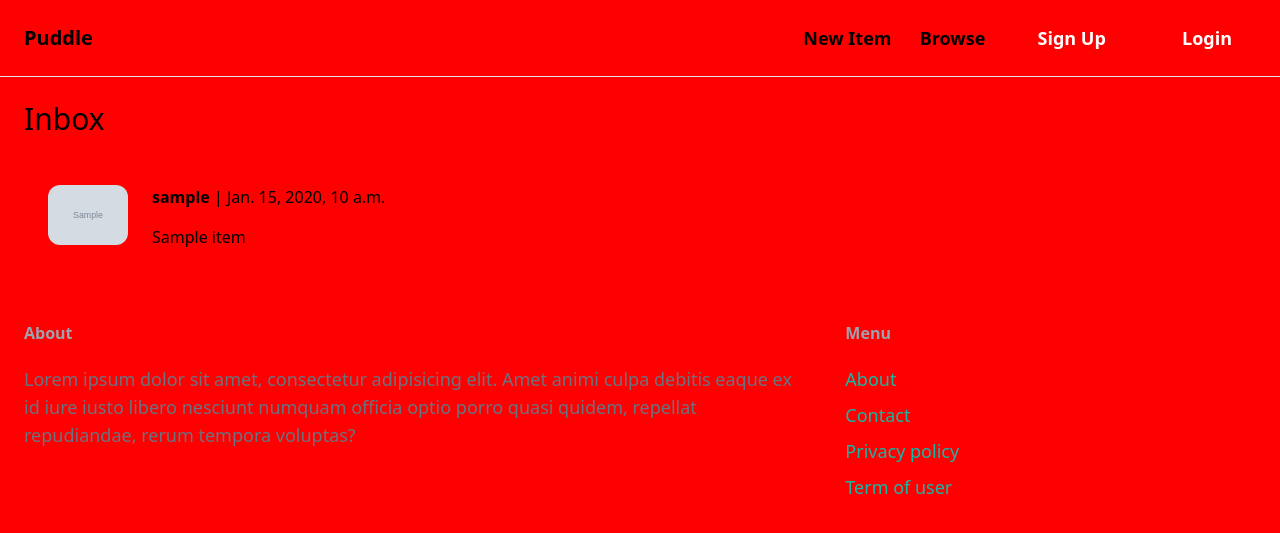
After one commit to Mmdaqajan/django_marketplace, a Django app: template conversation/templates/conversation/inbox.html in a window 1280 px wide. The commit adds this page. Shown: the top 533 px of the page. Run offline with Django 3.2, Linux system fonts and the light colour scheme; the template is opened without the code that fills it: most values are stand-ins (such as "Sample title", 1, 10 or a date in 2020); grey boxes marked "Sample" are stand-in pictures; some libraries are stand-ins or nearby versions.

Commit message:
continue coding conversation app - problem in both pages

```diff
--- /dev/null
+++ b/conversation/templates/conversation/inbox.html
@@ -0,0 +1,36 @@
+{% extends 'shared/base.html' %}
+
+{% block title %}
+	Inbox
+{% endblock %}
+
+{% block content %}
+	<h1 class="mb-6 text-3xl">Inbox</h1>
+
+
+    <div class="space-y-6">
+        {% for conversation in conversations %}
+            <a href="#">
+                <div class="p-6 flex bg-gray-100 rounded-xl">
+                    <div class="pr-6">
+                        <img src="{{ conversation.item.image.url }}" alt="{{ conversation.item.name }}" class="w-20 rounded-xl">
+                    </div>
+
+                    <div>
+                        {% for member in conversation.members %}
+                            {% if member != request.user %}
+                                <p class="mb-4">
+                                    <strong>{{ member.username }}</strong> | {{ conversation.modified_at }}
+                                </p>
+                                <p>{{ conversation.item.name }}</p>
+                            {% endif %}
+                        {% endfor %}
+
+                    </div>
+                </div>
+            </a>
+        {% endfor %}
+
+    </div>
+
+{% endblock %}
--- a/core/templates/core/detail.html
+++ b/core/templates/core/detail.html
@@ -36,7 +36,7 @@
                         </a>
                     </div>
                 {% else %}
-                    <a href="#" class="inline-block mt-5 px-6 py-3 text-lg font-semibold bg-teal-500 text-white rounded-xl hover:bg-teal-700">
+                    <a href="{% url 'conversation:new' item.id %}" class="inline-block mt-5 px-6 py-3 text-lg font-semibold bg-teal-500 text-white rounded-xl hover:bg-teal-700">
                         Contact Seller
                     </a>
                 {% endif %}
--- a/django_marketplace/urls.py
+++ b/django_marketplace/urls.py
@@ -13,7 +13,8 @@ from core.forms import LoginFrom
 urlpatterns = [
     path('', index, name='index_page'),
     path('browse/', browse, name='browse_page'),
-    path('dashboard', include('dashboard.urls'), name='dashboard'),
+    path('dashboard', include('dashboard.urls')),
+    path('inbox/', include('conversation.urls')),
     path('contact/', index, name='contact_page'),
     path('signup/', signup, name='signup_page'),
     path('new-item/', new, name='new_item_page'),
--- a/templates/shared/base.html
+++ b/templates/shared/base.html
@@ -17,7 +17,7 @@
             <a href="{% url 'browse_page' %}" class="text-lg font-semibold hover:text-gray-500">Browse</a>
 
            {% if request.user.is_authenticated %}
-                <a href="{% url 'signup_page' %}" class="px-6 py-3 bg-teal-500 font-semibold text-white text-lg rounded-xl hover:bg-teal-700">Inbox</a>
+                <a href="{% url 'conversation:inbox_page' %}" class="px-6 py-3 bg-teal-500 font-semibold text-white text-lg rounded-xl hover:bg-teal-700">Inbox</a>
                 <a href="{% url 'dashboard:index_page' %}" class="px-6 py-3 bg-gray-500 font-semibold text-white text-lg rounded-xl hover:bg-gray-700">Dashboard</a>
                 <a href="{% url 'admin:logout' %}" methods="post" class="px-6 py-3 bg-red-500 font-semibold text-white text-lg rounded-xl hover:bg-teal-700">Logout</a>
 {#                <form method="post" action="{% url 'admin:logout' %}" id="logoutForm">#}
```
Also changed, not shown: conversation/templates/conversation/new.html (added, +26 -0 lines), conversation/urls.py (added, +9 -0 lines), conversation/views.py (+18 -6 lines), conversation/forms.py (line endings or trailing spaces).
